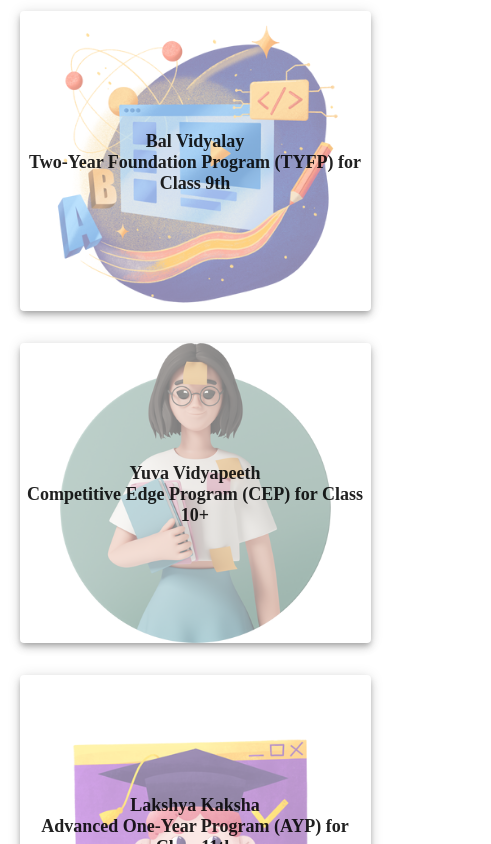
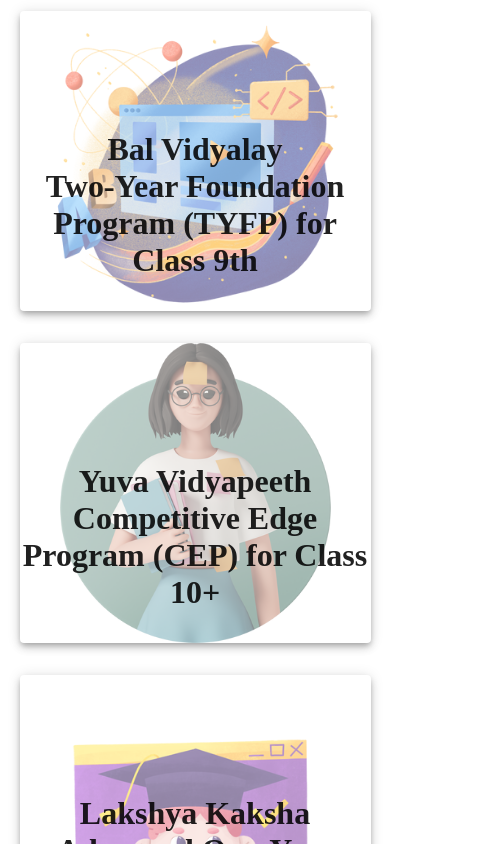
Before and after one commit to Sandeep-raj/takshilla, a React (Vite) app: page / in a window 390 px wide. Shown: the part 2560-3404 px from the top of the page, 491 px wide, since content can reach past the window. Built offline with nearby package versions, Linux system fonts and the light colour scheme.

Commit message:
carousel touch changes

```diff
--- a/src/component/Home/Home.css
+++ b/src/component/Home/Home.css
@@ -44,6 +44,10 @@
     }
 
     .home_prog_btn {
+        font-size: xx-large;
+        height: 30vh;
+    }
+    .child-container {
         font-size: xx-large;
     }
 }
```
Also changed, not shown: 4 other files (tests, documents, lock files or other folders).
